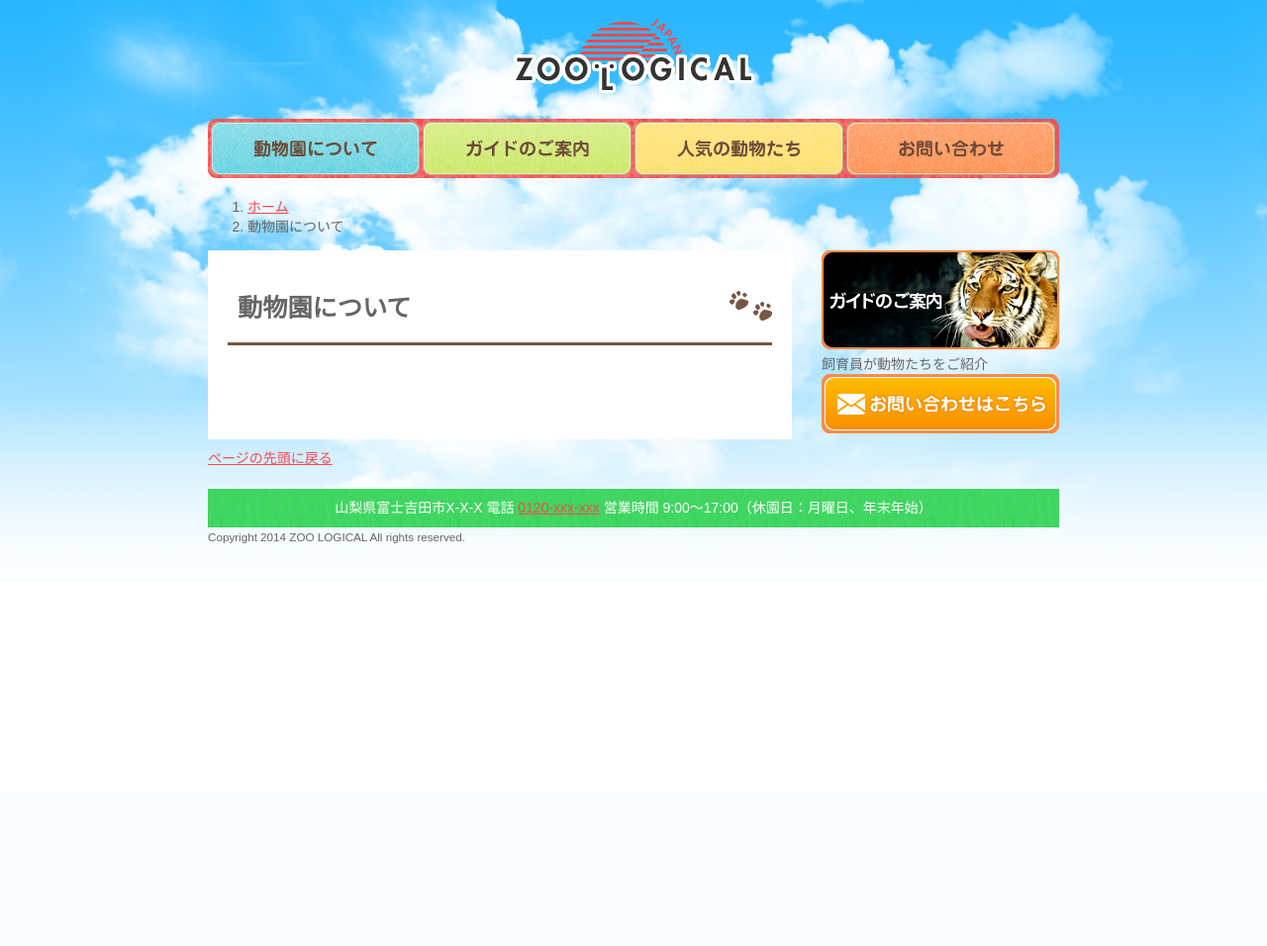
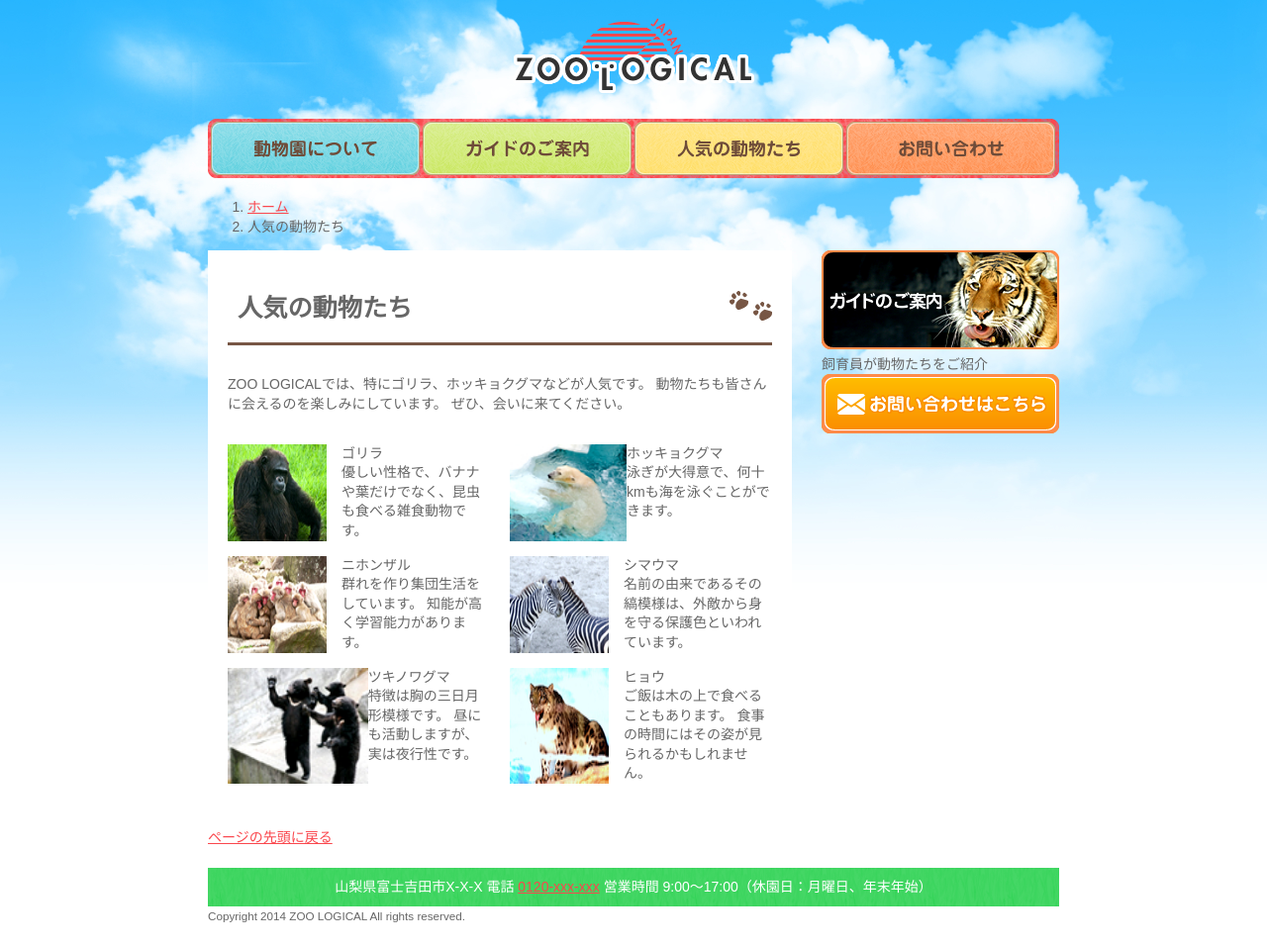
Before and after one commit to miiitaka/web-study, a PHP site: page /animals.html in a window 1280 px wide. Shown: the whole page at 99% size. Before the commit the page ends 549 px from the top, so only its background shows below. Run offline with PHP 8.4, Linux system fonts and the light colour scheme.

Commit message:
2018.02.15 commit

```diff
--- a/lesson1/animals.html
+++ b/lesson1/animals.html
@@ -2,7 +2,7 @@
 <html lang="ja">
 <head>
 <meta charset="UTF-8">
-<title>動物園について：ZOO LOGICAL</title>
+<title>人気の動物たち：ZOO LOGICAL</title>
 <link rel="stylesheet" href="css/common.css">
 <link rel="stylesheet" href="css/style.css">
 </head>
@@ -27,14 +27,75 @@
   <nav class="nav-breadcrumb">
     <ol>
       <li><a href="index.html">ホーム</a></li>
-      <li>動物園について</li>
+      <li>人気の動物たち</li>
     </ol>
   </nav>
 
   <div class="contents">
     <main>
       <article>
-        <h1>動物園について</h1>
+        <h1>人気の動物たち</h1>
+        <p>
+          ZOO LOGICALでは、特にゴリラ、ホッキョクグマなどが人気です。
+          動物たちも皆さんに会えるのを楽しみにしています。
+          ぜひ、会いに来てください。
+        </p>
+        <div class="animals_area">
+          <figure>
+            <img src="images/animals_photo1.jpg">
+            <figcaption>
+              ゴリラ<br>
+              優しい性格で、バナナや葉だけでなく、昆虫も食べる雑食動物です。
+            </figcaption>
+          </figure>
+
+          <figure>
+            <img src="images/animals_photo2.jpg">
+            <figcaption>
+              ホッキョクグマ<br>
+              泳ぎが大得意で、何十kmも海を泳ぐことができます。
+            </figcaption>
+          </figure>
+        </div>
+
+        <div class="animals_area">
+          <figure>
+            <img src="images/animals_photo3.jpg">
+            <figcaption>
+              ニホンザル<br>
+              群れを作り集団生活をしています。
+              知能が高く学習能力があります。
+            </figcaption>
+          </figure>
+
+          <figure>
+            <img src="images/animals_photo4.jpg">
+            <figcaption>
+              シマウマ<br>
+              名前の由来であるその縞模様は、外敵から身を守る保護色といわれています。
+            </figcaption>
+          </figure>
+        </div>
+
+        <div class="animals_area">
+          <figure>
+            <img src="images/animals_photo5.jpg">
+            <figcaption>
+              ツキノワグマ<br>
+              特徴は胸の三日月形模様です。
+              昼にも活動しますが、実は夜行性です。
+            </figcaption>
+          </figure>
+
+          <figure>
+            <img src="images/animals_photo6.jpg">
+            <figcaption>
+              ヒョウ<br>
+              ご飯は木の上で食べることもあります。
+              食事の時間にはその姿が見られるかもしれません。
+            </figcaption>
+          </figure>
+        </div>
       </article>
     </main>
 
--- a/lesson1/css/style.css
+++ b/lesson1/css/style.css
@@ -110,3 +110,17 @@ table thead tr th {
 table tbody tr:nth-child(odd) td {
   background-color: #eef8fa;
 }
+
+.animals_area {
+  display: flex;
+  justify-content: space-between;
+  list-style: none;
+  padding: 0;
+}
+
+.animals_area figure {
+  display: flex;
+  justify-content: space-between;
+  margin: 0 0 15px;
+  width: 265px;
+}
```
